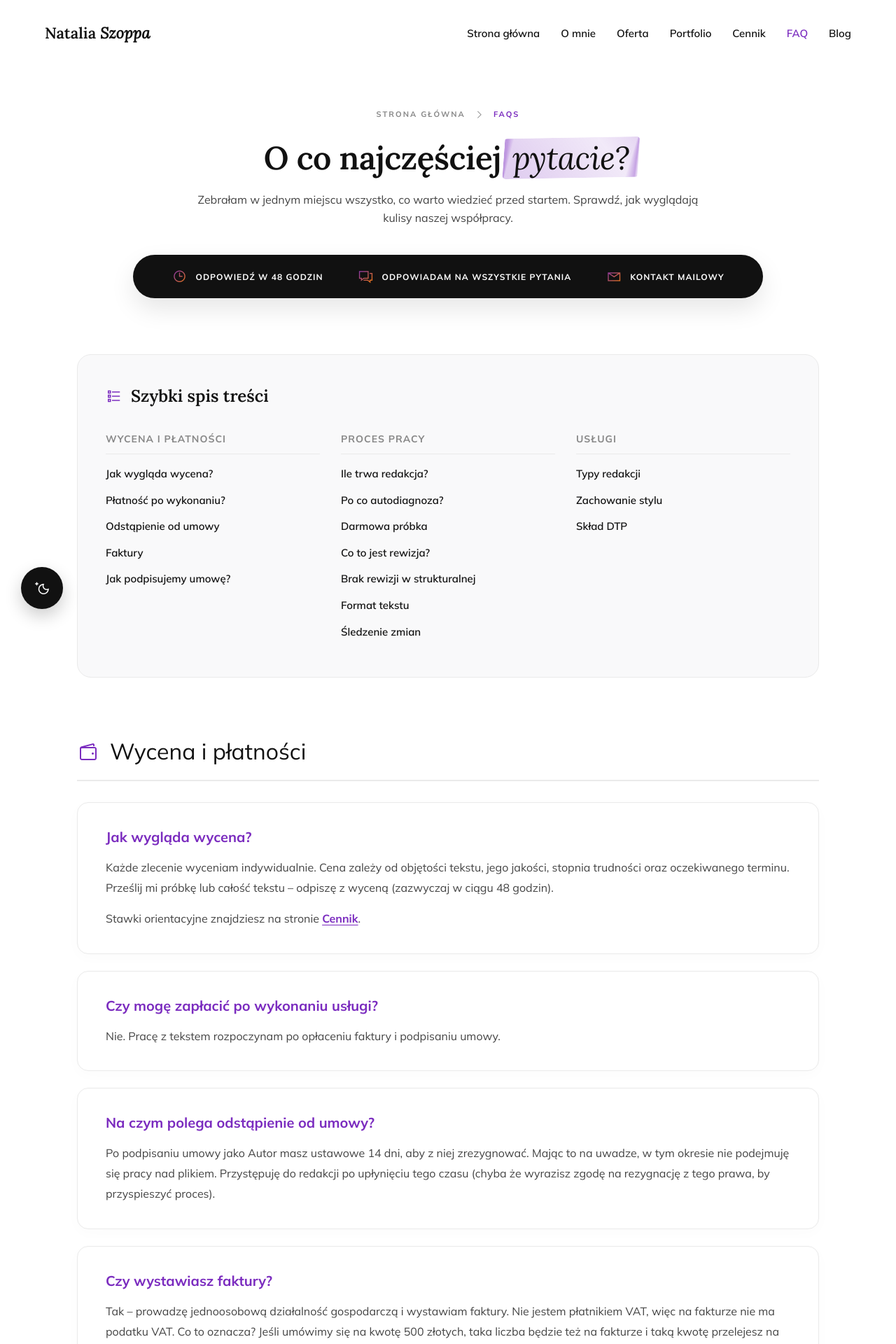
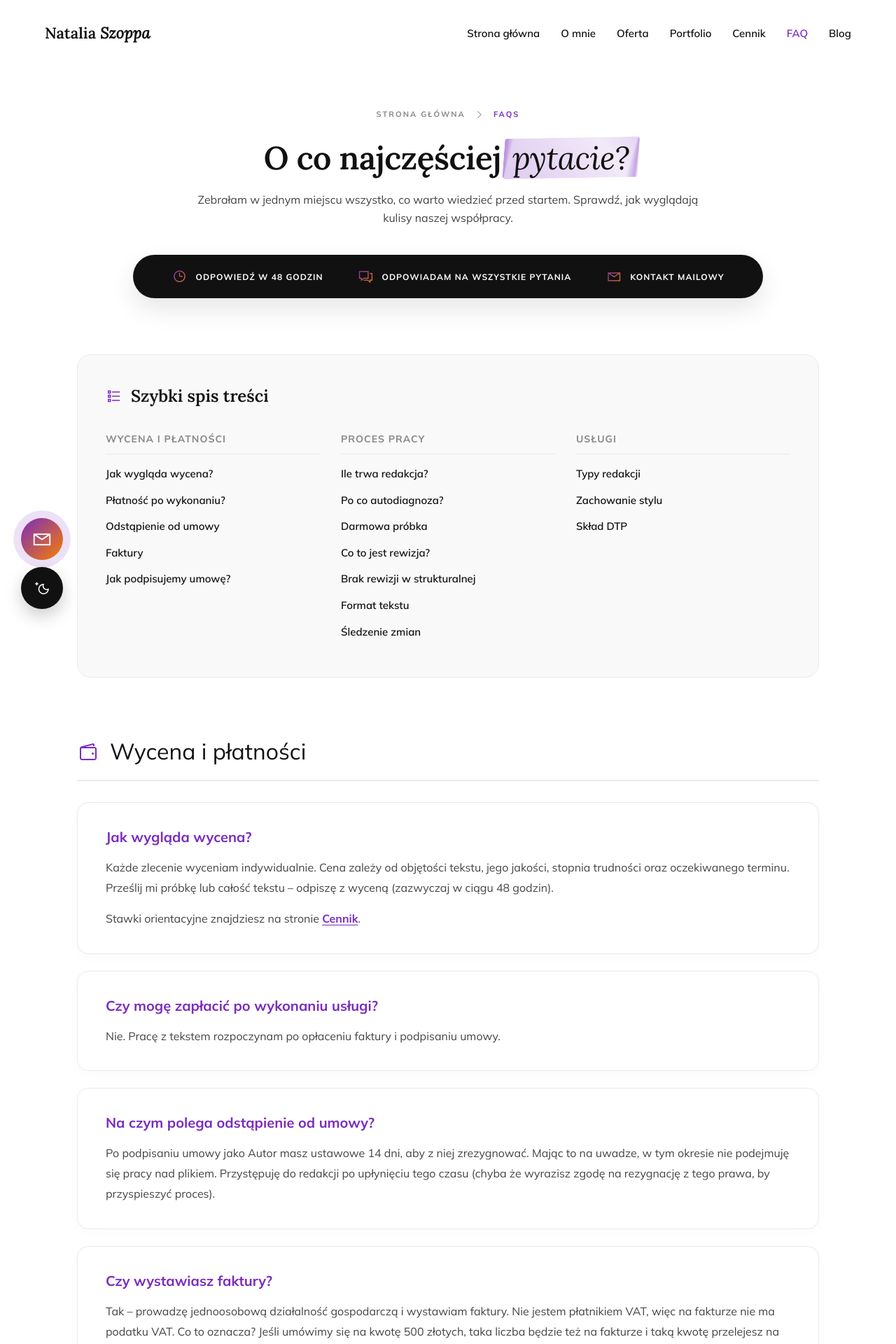
Before and after one commit to Bonnie00726/nataliaszoppa, a Jekyll site: the page built from faqs.html, in a window 1280 px wide. Shown: the top 1920 px of the page at 70% size. Built offline with Jekyll 4.4.1, drawn with Linux system fonts in a browser that asks for light colours.

Commit message:
Update faqs.html

```diff
--- a/faqs.html
+++ b/faqs.html
@@ -99,8 +99,59 @@
             padding: 25px;
         }
     }
+    /* ===== PŁYWAJĄCY PRZYCISK KONTAKTOWY (Lewy dolny róg, nad Dark Mode) ===== */
+    .floating-contact-btn {
+        position: fixed;
+        bottom: 100px; /* Zwiększony odstęp od dołu, by zrobić miejsce na Dark Mode */
+        left: 30px;    /* Przycisk przypięty do lewej krawędzi */
+        width: 60px;
+        height: 60px;
+        background: var(--gradient);
+        color: #ffffff;
+        border-radius: 50%; /* Idealne koło */
+        display: flex;
+        align-items: center;
+        justify-content: center;
+        font-size: 30px; /* Wielkość koperty */
+        box-shadow: 0 10px 25px rgba(123, 44, 191, 0.4);
+        z-index: 9999; /* Zawsze na wierzchu */
+        text-decoration: none;
+        transition: all 0.3s ease;
+        /* Delikatna animacja pulsowania */
+        animation: pulseGlow 2s infinite;
+    }
+
+    .floating-contact-btn i {
+        color: #ffffff;
+    }
+
+    /* Efekt po najechaniu myszką */
+    .floating-contact-btn:hover {
+        transform: translateY(-5px) scale(1.05);
+        box-shadow: 0 15px 35px rgba(123, 44, 191, 0.6);
+        animation: none;
+    }
+
+    @keyframes pulseGlow {
+        0% { box-shadow: 0 0 0 0 rgba(123, 44, 191, 0.5); }
+        70% { box-shadow: 0 0 0 15px rgba(123, 44, 191, 0); }
+        100% { box-shadow: 0 0 0 0 rgba(123, 44, 191, 0); }
+    }
+
+    /* Dopasowanie na telefonach */
+    @media (max-width: 768px) {
+        .floating-contact-btn {
+            bottom: 85px; /* Na telefonach przyciski zazwyczaj są mniejsze, więc można go dać ciut niżej */
+            left: 20px;
+            width: 50px;
+            height: 50px;
+            font-size: 26px;
+        }
+    }
 </style>
-
+<a href="mailto:natalia.szoppa@gmail.com" class="floating-contact-btn" title="Napisz do mnie">
+    <i class="las la-envelope"></i>
+</a>
 <header class="page-header">
     <div class="breadcrumbs">
         <a href="{{ '/index.html' | relative_url }}">Strona główna</a>
```
